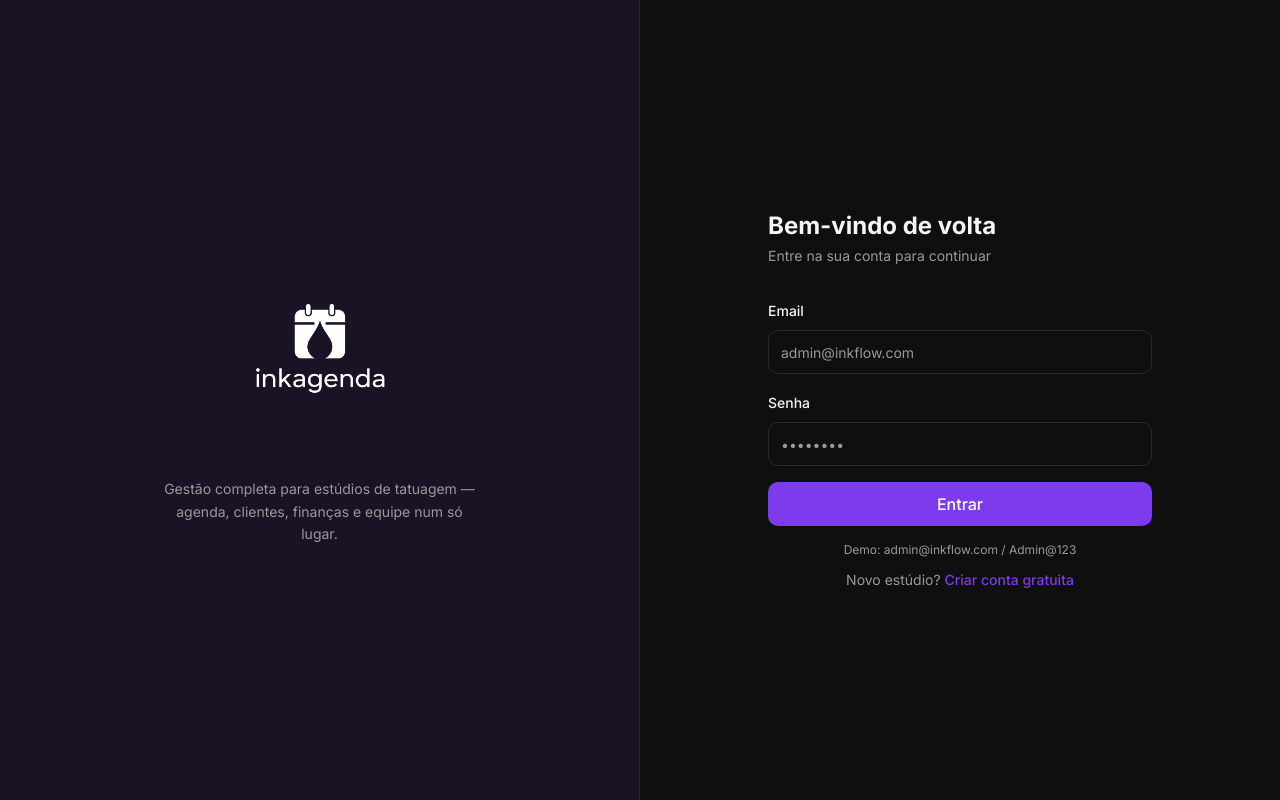
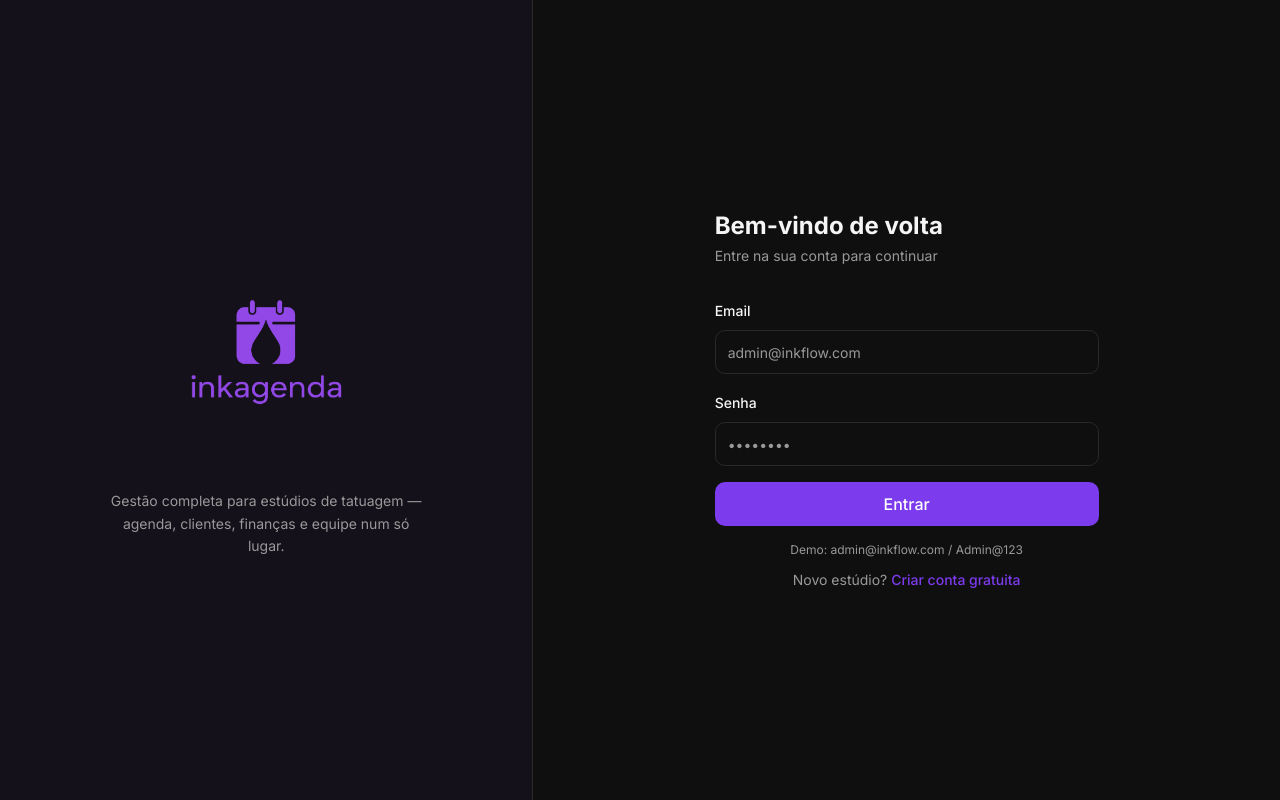
Before and after one commit to rveigarangel-tattoo/inkagenda, a Next.js app: page /login in a window 1280 px wide. Built offline with nearby package versions, Linux system fonts and the light colour scheme.

Commit message:
Logo roxo (filtro CSS primary), tamanho proporcional, login com layout dividido

```diff
--- a/src/app/globals.css
+++ b/src/app/globals.css
@@ -49,6 +49,13 @@
   }
 }
 
+@layer utilities {
+  /* Recolors black SVGs to match primary hsl(262 83% 58%) */
+  .logo-primary {
+    filter: brightness(0) saturate(100%) invert(28%) sepia(90%) saturate(1400%) hue-rotate(248deg) brightness(100%) contrast(95%);
+  }
+}
+
 @layer base {
   * {
     @apply border-border;
--- a/src/app/invite/[token]/page.tsx
+++ b/src/app/invite/[token]/page.tsx
@@ -110,7 +110,7 @@ export default function InvitePage() {
     <div className="flex min-h-screen items-center justify-center bg-background p-4">
       <div className="w-full max-w-sm">
         <div className="mb-8 flex flex-col items-center text-center">
-          <img src="/logo.svg" alt="inkagenda" className="mb-4 w-32 object-contain brightness-0 invert" />
+          <img src="/logo.svg" alt="inkagenda" className="mb-4 w-32 object-contain logo-primary" />
           <p className="text-sm text-muted-foreground">Você foi convidado para o estúdio</p>
         </div>
 
--- a/src/app/login/page.tsx
+++ b/src/app/login/page.tsx
@@ -28,18 +28,18 @@ export default function LoginPage() {
 
   return (
     <div className="flex min-h-screen bg-background">
-      {/* Left panel — branding */}
-      <div className="hidden lg:flex lg:w-1/2 flex-col items-center justify-center bg-primary/10 border-r border-border p-12">
-        <img src="/logo.svg" alt="inkagenda" className="w-48 brightness-0 invert mb-8" />
+      {/* Left — branding (desktop only) */}
+      <div className="hidden lg:flex lg:w-5/12 flex-col items-center justify-center gap-6 bg-primary/5 border-r border-border p-16">
+        <img src="/logo.svg" alt="inkagenda" className="logo-primary w-56" />
         <p className="text-center text-muted-foreground text-sm max-w-xs leading-relaxed">
           Gestão completa para estúdios de tatuagem — agenda, clientes, finanças e equipe num só lugar.
         </p>
       </div>
 
-      {/* Right panel — form */}
-      <div className="flex flex-1 flex-col items-center justify-center p-6">
+      {/* Right — form */}
+      <div className="flex flex-1 flex-col items-center justify-center px-6 py-12">
         {/* Mobile logo */}
-        <img src="/logo.svg" alt="inkagenda" className="mb-8 w-32 brightness-0 invert lg:hidden" />
+        <img src="/logo.svg" alt="inkagenda" className="logo-primary mb-10 w-40 lg:hidden" />
 
         <div className="w-full max-w-sm">
           <div className="mb-8">
@@ -50,27 +50,11 @@ export default function LoginPage() {
           <form onSubmit={onSubmit} className="space-y-4">
             <div className="space-y-2">
               <Label htmlFor="email">Email</Label>
-              <Input
-                id="email"
-                type="email"
-                value={email}
-                onChange={(e) => setEmail(e.target.value)}
-                required
-                placeholder="admin@inkflow.com"
-                className="h-11"
-              />
+              <Input id="email" type="email" value={email} onChange={(e) => setEmail(e.target.value)} required placeholder="admin@inkflow.com" className="h-11" />
             </div>
             <div className="space-y-2">
               <Label htmlFor="password">Senha</Label>
-              <Input
-                id="password"
-                type="password"
-                value={password}
-                onChange={(e) => setPassword(e.target.value)}
-                required
-                placeholder="••••••••"
-                className="h-11"
-              />
+              <Input id="password" type="password" value={password} onChange={(e) => setPassword(e.target.value)} required placeholder="••••••••" className="h-11" />
             </div>
             <Button type="submit" className="h-11 w-full text-base" disabled={loading}>
               {loading ? "Entrando..." : "Entrar"}
--- a/src/app/onboarding/page.tsx
+++ b/src/app/onboarding/page.tsx
@@ -45,7 +45,7 @@ export default function OnboardingPage() {
     <div className="flex min-h-screen items-center justify-center bg-background p-4">
       <div className="w-full max-w-md">
         <div className="mb-8 flex flex-col items-center text-center">
-          <img src="/logo.svg" alt="inkagenda" className="mb-4 w-32 object-contain brightness-0 invert" />
+          <img src="/logo.svg" alt="inkagenda" className="mb-4 w-32 object-contain logo-primary" />
           <h1 className="text-2xl font-bold">Configure seu Estúdio</h1>
           <p className="text-sm text-muted-foreground">Leva menos de 1 minuto para começar</p>
         </div>
--- a/src/app/register/page.tsx
+++ b/src/app/register/page.tsx
@@ -51,7 +51,7 @@ export default function RegisterPage() {
     <div className="flex min-h-screen items-center justify-center bg-background p-4">
       <div className="w-full max-w-sm">
         <div className="mb-8 flex flex-col items-center text-center">
-          <img src="/logo.svg" alt="inkagenda" className="mb-4 w-32 object-contain brightness-0 invert" />
+          <img src="/logo.svg" alt="inkagenda" className="mb-4 w-32 object-contain logo-primary" />
           <p className="text-sm text-muted-foreground">Crie a conta do seu estúdio</p>
         </div>
         <Card>
--- a/src/components/layout/header.tsx
+++ b/src/components/layout/header.tsx
@@ -28,7 +28,7 @@ export function Header() {
   const user = session?.user
   return (
     <header className="flex h-16 items-center justify-between border-b bg-card px-4 md:px-6">
-      <img src="/logo.svg" alt="inkagenda" className="h-8 object-contain brightness-0 invert md:hidden" />
+      <img src="/logo.svg" alt="inkagenda" className="logo-primary h-9 object-contain md:hidden" />
       {/* Cmd+K search button — desktop only */}
       <button
         onClick={openPalette}
--- a/src/components/layout/sidebar.tsx
+++ b/src/components/layout/sidebar.tsx
@@ -44,7 +44,7 @@ export function Sidebar({ role }: { role: string }) {
         <img
           src="/logo.svg"
           alt="inkagenda"
-          className={cn("shrink-0 object-contain brightness-0 invert", collapsed ? "h-7 w-7" : "h-9")}
+          className={cn("logo-primary shrink-0 object-contain", collapsed ? "h-8 w-8" : "h-11")}
         />
       </div>
 
```
